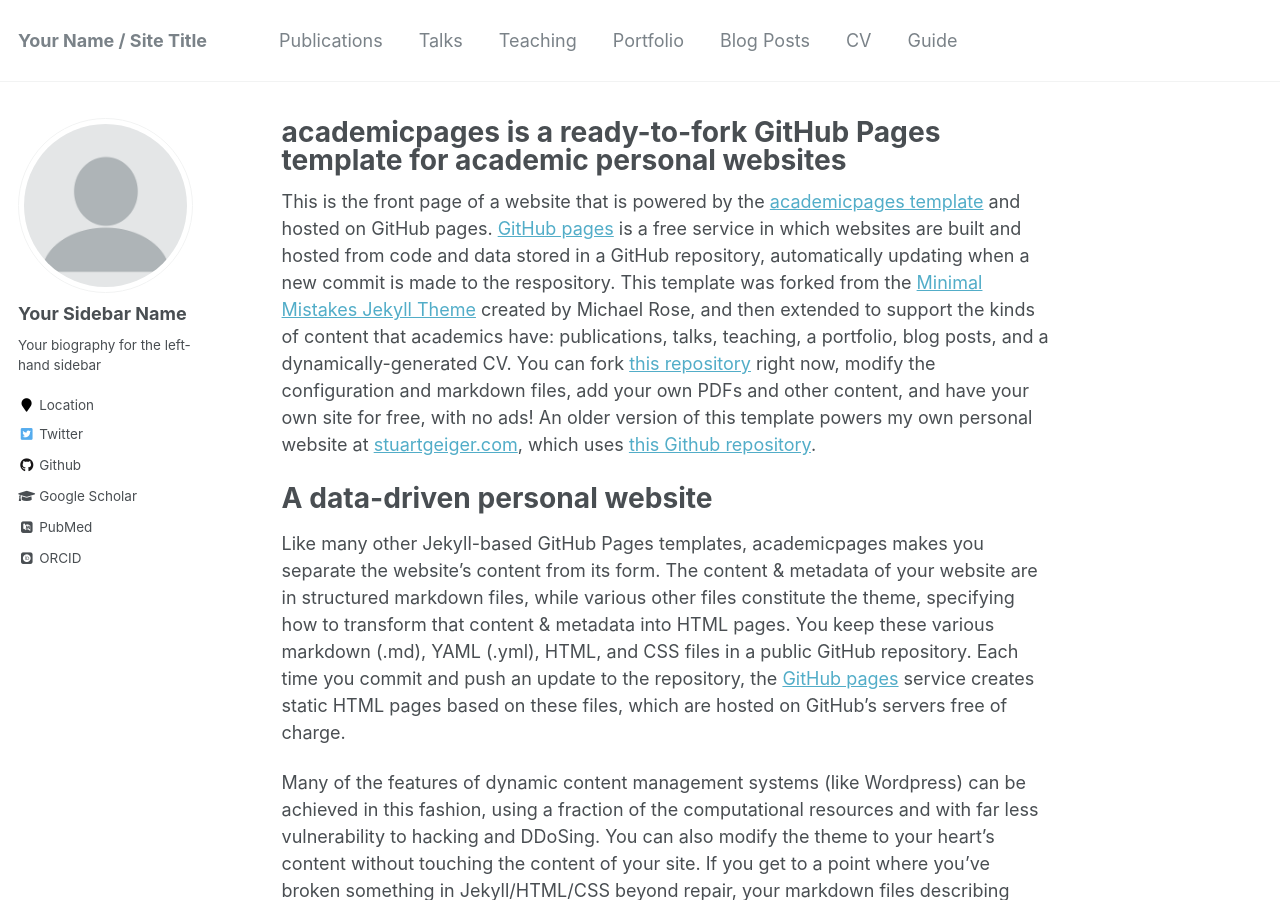
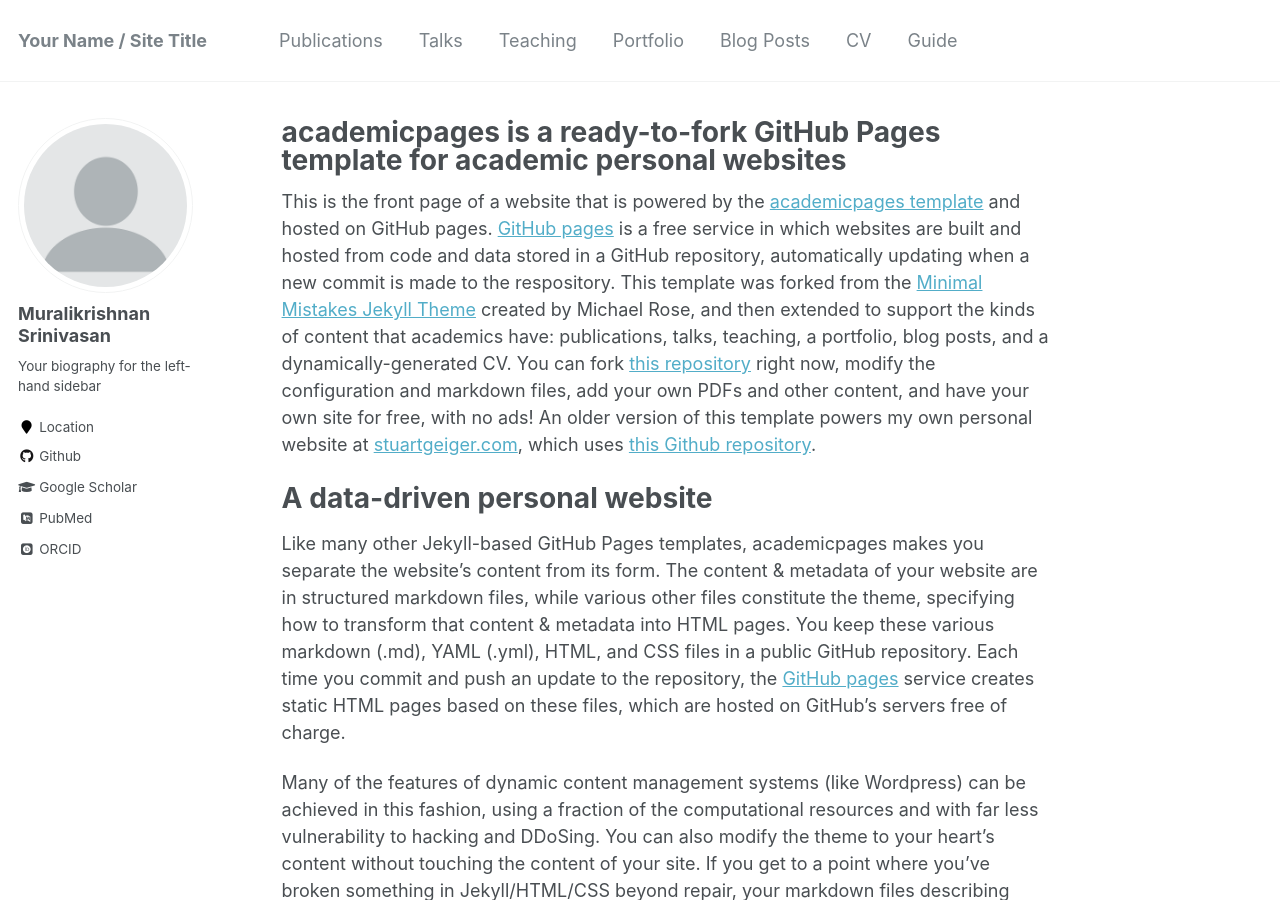
Before and after one commit to muraliksrin/muraliksrin.github.io, a Jekyll site: the page built from _pages/about.md, in a window 1280 px wide and 900 px high. Built offline with Jekyll 4.4.1, drawn with Linux system fonts in a browser that asks for light colours; some web fonts are replaced.

Commit message:
Update _config.yml

```diff
--- a/_config.yml
+++ b/_config.yml
@@ -80,13 +80,13 @@ analytics:
 
 # Site Author
 author:
-  name             : "Your Sidebar Name"
+  name             : "Muralikrishnan Srinivasan"
   avatar           : "profile.png"
   bio              : "Your biography for the left-hand sidebar"
   location         : "Location"
   employer         :
   pubmed           : "https://www.ncbi.nlm.nih.gov/pubmed/?term=john+snow"
-  googlescholar    : "http://yourfullgooglescholarurl.com"
+  googlescholar    : "https://scholar.google.com/citations?user=YUTMUFoAAAAJ&hl=en&authuser=2"
   email            :
   researchgate     :  # example: "https://www.researchgate.net/profile/yourprofile"
   uri              :
@@ -109,7 +109,7 @@ author:
   stackoverflow    : # http://stackoverflow.com/users/123456/username
   steam            :
   tumblr           :
-  twitter          : "replacethistwitterhandle"
+  twitter          : # "replacethistwitterhandle"
   vine             :
   weibo            :
   xing             :
```
